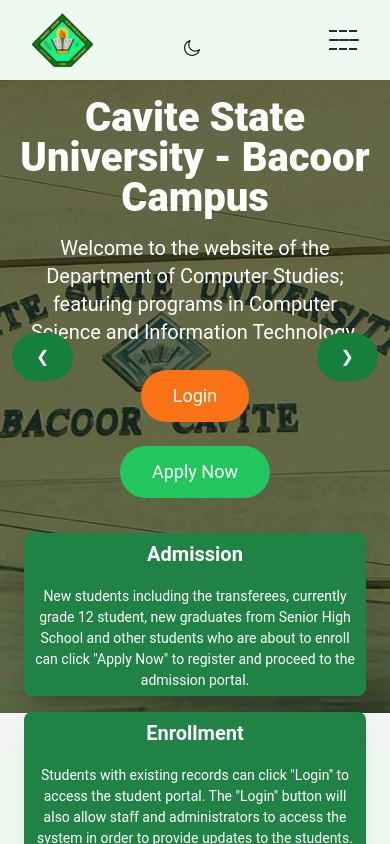
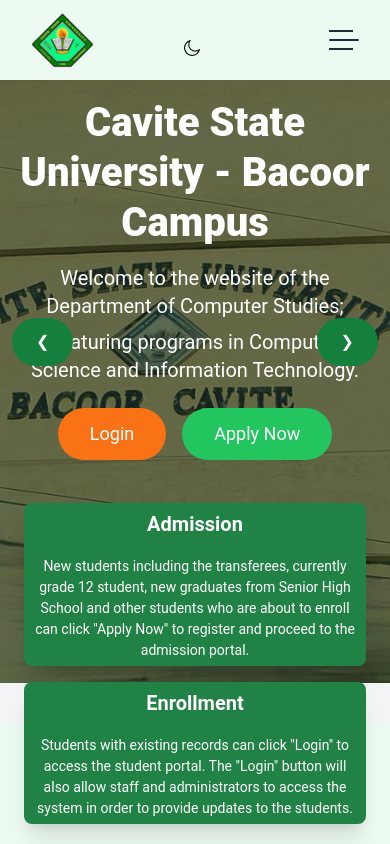
Before and after one commit to belle-designer/CVSU-Enrollment-System, a React (Vite) app in the folder enrollment-system/: page / in a window 390 px wide. Built offline with nearby package versions, Linux system fonts and the light colour scheme.

Commit message:
change the hamburger bar to orig

```diff
--- a/enrollment-system/src/components/Home.jsx
+++ b/enrollment-system/src/components/Home.jsx
@@ -53,9 +53,9 @@
     <section className="home" id="home">
   <nav className="main-navbar flex justify-between items-center px-6 py-4">
     <a href="/" className="logo" onClick={handleLogoClick}>
-          <img src={logo} alt="CVSU Logo" className="w-24" />
+      <img src={logo} alt="CVSU Logo" />
     </a>
-        <ul className={`nav-list ${isMenuOpen ? 'active' : ''} flex space-x-4 md:flex-row flex-col md:space-x-8`}>
+    <ul className={`nav-list ${isMenuOpen ? 'active' : ''}`}>
       <li><a href="#home" onClick={closeMenu}>Home</a></li>
       <li><a href="#about" onClick={closeMenu}>About</a></li>
       <li><a href="#gallery" onClick={closeMenu}>Gallery</a></li>
@@ -69,9 +69,7 @@
       </button>
     </div>
     <div className="menu-btn" onClick={toggleMenu}>
-          <span className="block w-6 h-0.5 bg-black"></span>
-          <span className="block w-6 h-0.5 bg-black my-1"></span>
-          <span className="block w-6 h-0.5 bg-black"></span>
+      <span></span>
     </div>
   </nav>
 
@@ -83,13 +81,16 @@
     }}
   >
     <div className="overlay absolute inset-0 bg-black opacity-80"></div>
-        <div className="banner-desc absolute inset-0 flex flex-col justify-center items-center text-center text-white">
-          <h1 className="main-desc text-4xl sm:text-5xl font-extrabold mb-4">Cavite State University - Bacoor Campus</h1>
+    <div className="banner-desc absolute inset-0 flex flex-col justify-center items-center text-center text-white px-4 sm:px-6 md:px-12">
+      <h1 className="main-desc text-4xl sm:text-5xl font-extrabold mb-4 leading-tight sm:leading-snug">
+        Cavite State University - Bacoor Campus
+      </h1>
       <p className="mini-desc text-lg sm:text-xl mb-4 px-6 sm:px-12">
-            Welcome to the website of the Department of Computer Studies; featuring programs in Computer Science and Information Technology.
+  Welcome to the website of the Department of Computer Studies;
+  <span className="block mt-2">featuring programs in Computer Science and Information Technology.</span>
 </p>
 
-          <div className="flex flex-col sm:flex-row items-center space-y-4 sm:space-x-4 sm:space-y-0">
+      <div className="flex space-x-4 flex-wrap justify-center">
         <Link to="/Login" className="btn-container">
           <button className="login-btn py-3 px-8 text-lg bg-orange-500 text-white rounded-full hover:bg-green-600 transition duration-300">
             Login
```
Lines whose indentation alone changed are shown as unchanged.
